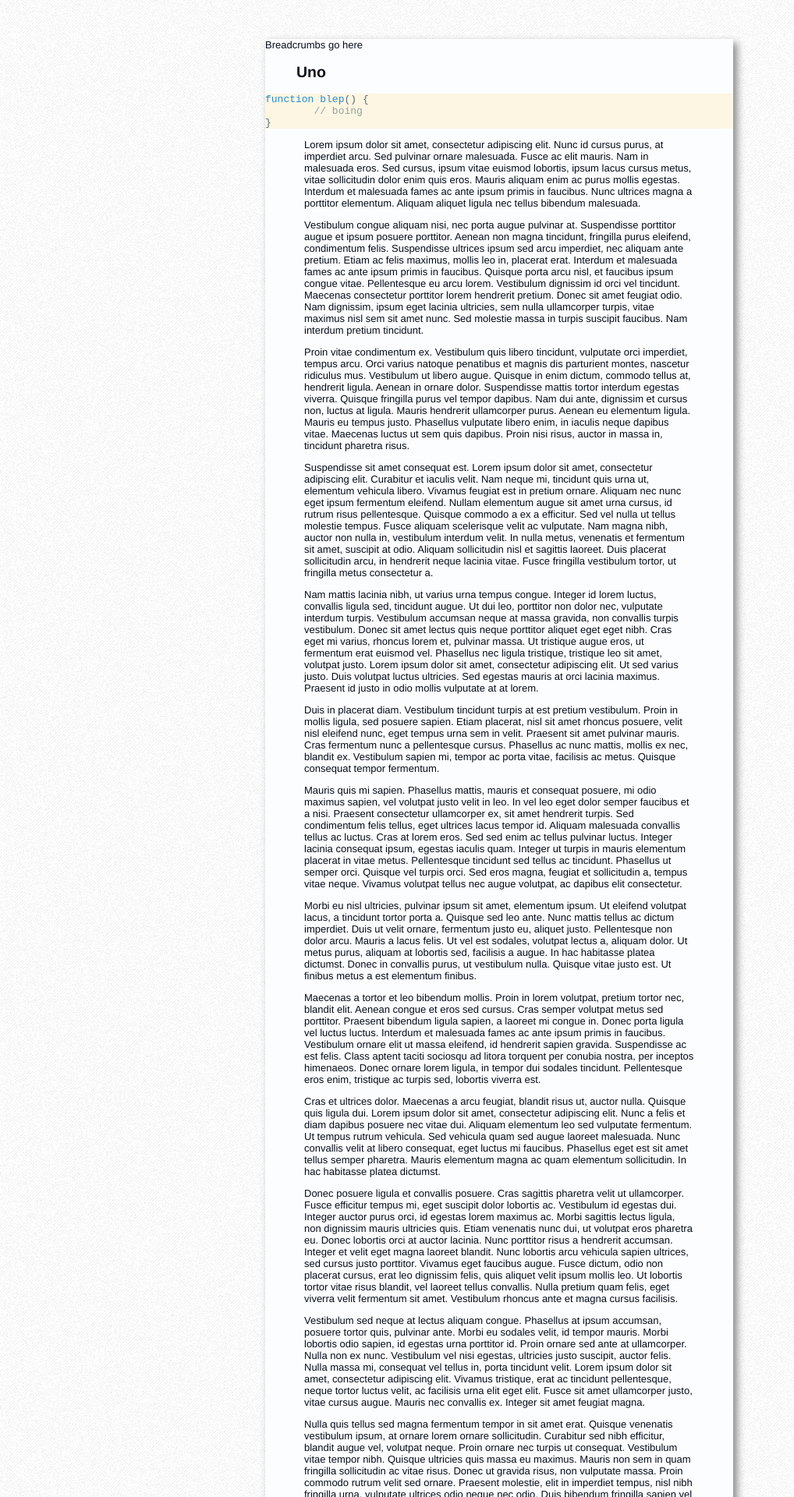
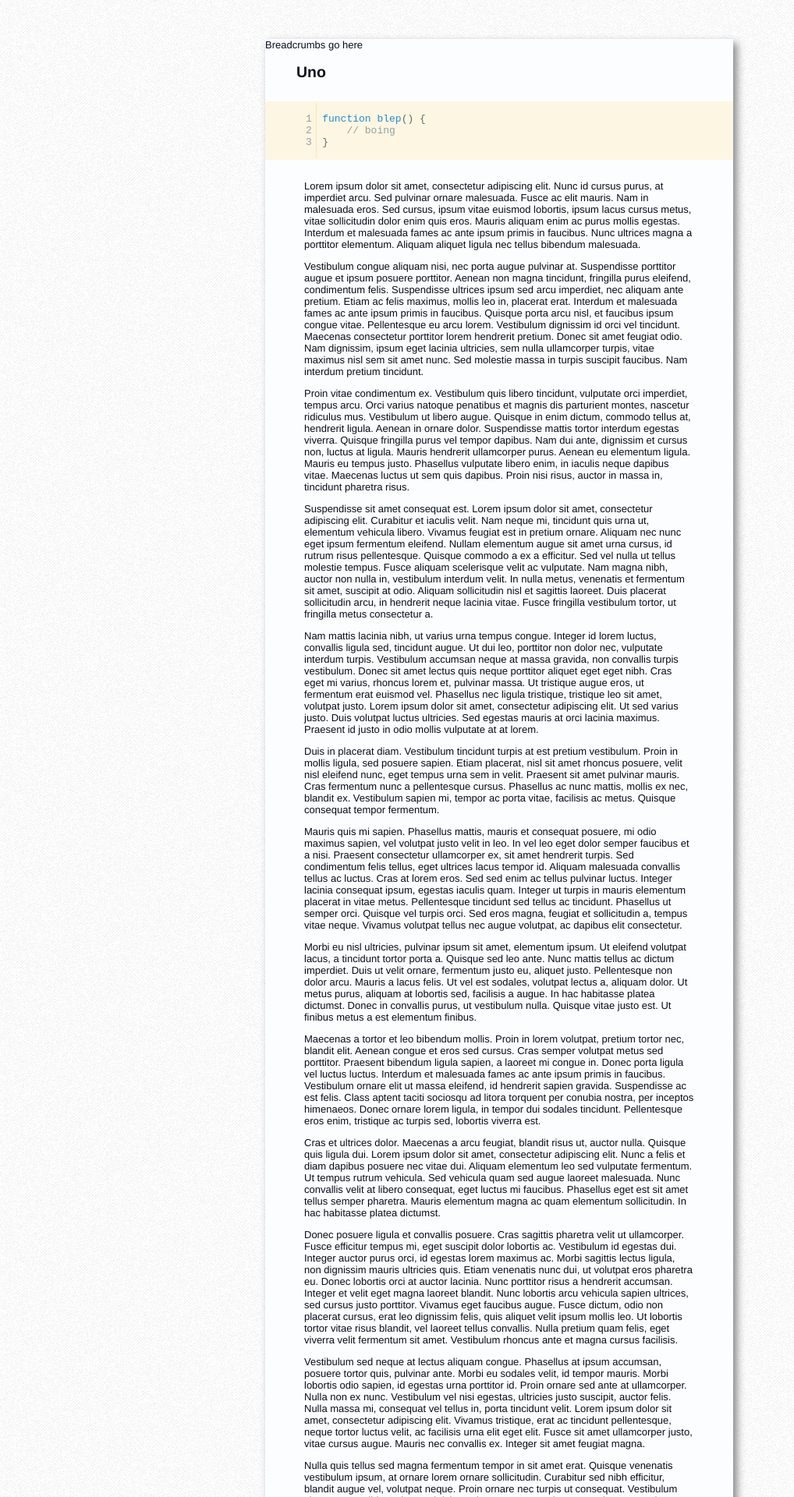
Before and after one commit to Lexicality/lexoblag, a Jekyll site: the page built from _posts/2019-01-01-one.md, in a window 1280 px wide. Shown: the top 1920 px of the page at 78% size, without its empty margins (0-1018 px from the left). Built offline with Jekyll 4.4.1, drawn with Linux system fonts in a browser that asks for light colours.

Commit message:
Make code blocks look nice

````diff
--- a/_config.yml
+++ b/_config.yml
@@ -52,7 +52,16 @@ autopages:
 
 # Build settings
 markdown: kramdown
-# theme: minima
+kramdown:
+  syntax_highlighter: rouge
+  syntax_highlighter_opts:
+    default_lang: csharp
+    css_class: 'highlight'
+    span:
+      line_numbers: false
+    block:
+      line_numbers: true
+
 plugins:
   - jekyll-feed
   - jekyll-last-modified-at
--- a/_posts/2019-01-01-one.md
+++ b/_posts/2019-01-01-one.md
@@ -2,12 +2,12 @@
 layout: post
 title: Uno
 categories: [test]
-tags: [foo, bar]
+tags: [foo, bar, code]
 ---
 
 ```javascript
 function blep() {
-	// boing
+    // boing
 }
 ```
 
--- a/_posts/2019-08-10-welcome-to-jekyll.markdown
+++ b/_posts/2019-08-10-welcome-to-jekyll.markdown
@@ -3,7 +3,7 @@ layout: post
 title: "Welcome to Jekyll!"
 date: 2019-08-10 20:07:51 +0100
 categories: [jekyll update, test]
-tags: [foo, bar baz]
+tags: [foo, bar baz, code]
 ---
 
 You’ll find this post in your `_posts` directory. Go ahead and edit it and re-build the site to see your changes. You can rebuild the site in many different ways, but the most common way is to run `jekyll serve`, which launches a web server and auto-regenerates your site when a file is updated.
@@ -12,7 +12,7 @@ To add new posts, simply add a file in the `_posts` directory that follows the c
 
 Jekyll also offers powerful support for code snippets:
 
-{% highlight ruby %}
+{% highlight ruby linenos %}
 def print_hi(name)
 puts "Hi, #{name}"
 end
--- a/_sass/lexi/_body.scss
+++ b/_sass/lexi/_body.scss
@@ -30,4 +30,15 @@ body {
 	h2 {
 		padding: 0 45px;
 	}
+
+	figure.highlight,
+	div.highlight {
+		margin: 2em 0;
+		padding: 0 50px;
+
+		pre {
+			margin: 0;
+			padding: 0;
+		}
+	}
 }
--- /dev/null
+++ b/_sass/lexi/_code.scss
@@ -0,0 +1,18 @@
+.highlight {
+	td {
+		padding: 1em 0;
+	}
+
+	$code-padding: 0.4em;
+
+	.rouge-gutter,
+	.gutter {
+		border-right: 1px solid darken(#fdf6e3, 10%);
+		padding-right: $code-padding;
+	}
+
+	.rouge-code,
+	.code {
+		padding-left: $code-padding;
+	}
+}
--- a/_sass/lexi/_index.scss
+++ b/_sass/lexi/_index.scss
@@ -4,3 +4,4 @@
 @import "./footer";
 @import "./archive";
 @import "./home";
+@import "./code";
````
Also changed, not shown: .prettierrc.yml.
